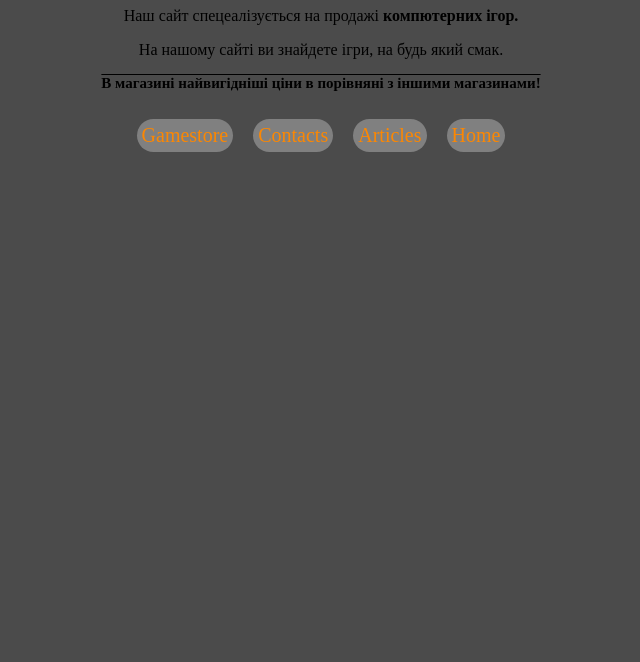
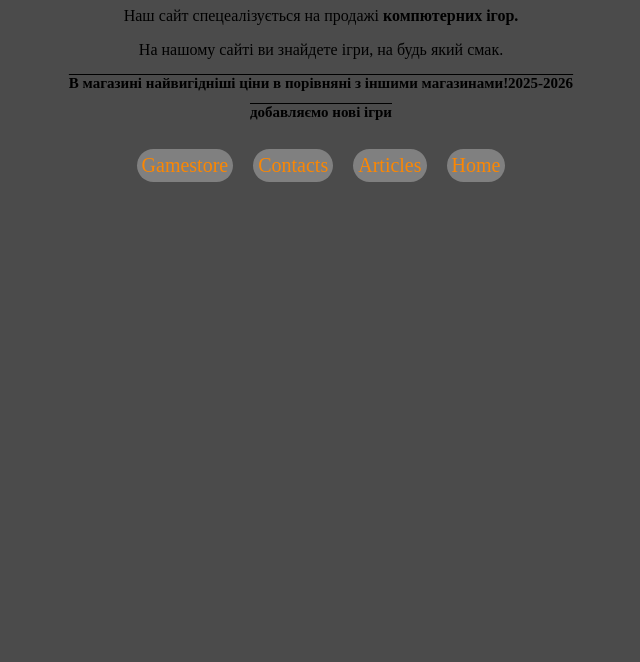
Before and after one commit to koliakikot19122005-cyber/gamesite, a plain HTML site: page pages/about.html in a window 1280 px wide. Shown: the part 138-800 px from the top of the page, without its empty margins (319-959 px from the left). Drawn offline with Linux system fonts and the light colour scheme.

Commit message:
add text and year

```diff
--- a/pages/about.html
+++ b/pages/about.html
@@ -13,7 +13,8 @@
 <p>Наш сайт спецеалізується на продажі <b>компютерних ігор.</b></p>
 <p>На  нашому сайті ви знайдете ігри, на будь який смак.</p>
 
-<h2>В магазині найвигідніші ціни в порівняні з іншими магазинами!</h2>
+<h2>В магазині найвигідніші ціни в порівняні з іншими магазинами!2025-2026</h2>
+<h2> добавляємо нові ігри</h2>
 </div>
 
 <div class="navigation">
```
